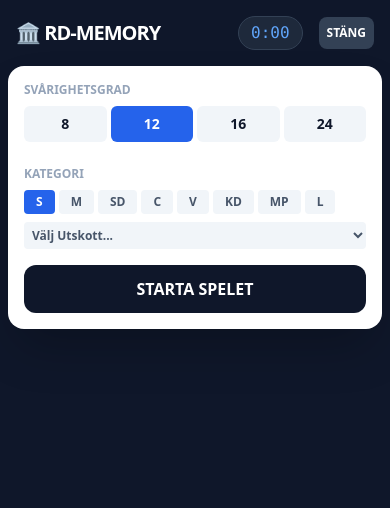
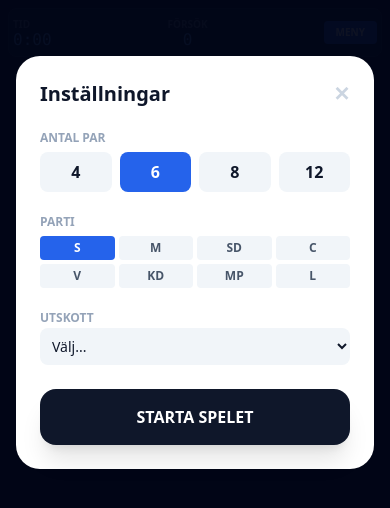
Before and after one commit to lernmark/riksdagsmemory, a plain HTML site: page index.html in a window 390 px wide. Drawn offline with nearby package versions, Linux system fonts and the light colour scheme.

Commit message:
Refactor card styles and game layout
Refactor card styles and adjust game layout for better responsiveness. Update game logic to track moves and improve user interface.

```diff
--- a/index.html
+++ b/index.html
@@ -9,94 +9,118 @@
     <script src="https://cdn.jsdelivr.net/npm/canvas-confetti@1.6.0/dist/confetti.browser.min.js"></script>
     <style>
         .card-flip { perspective: 1000px; }
-        .card-inner { transition: transform 0.6s; transform-style: preserve-3d; position: relative; width: 100%; height: 100%; }
+        .card-inner { transition: transform 0.5s; transform-style: preserve-3d; position: relative; width: 100%; height: 100%; }
         .is-flipped { transform: rotateY(180deg); }
-        .card-front, .card-back { position: absolute; width: 100%; height: 100%; backface-visibility: hidden; border-radius: 0.5rem; }
+        .card-front, .card-back { position: absolute; width: 100%; height: 100%; backface-visibility: hidden; border-radius: 0.4rem; }
         .card-back { transform: rotateY(180deg); }
 
-        /* Mobil-optimering: Försök trycka ihop spelplanen */
-        @media (max-height: 700px) {
-            .card-flip { height: 120px !important; }
-            .card-back img { height: 70px !important; }
+        /* Flexibel höjd baserat på skärmens höjd för att undvika scroll */
+        .game-grid {
+            display: grid;
+            grid-template-columns: repeat(3, 1fr);
+            gap: 0.5rem;
+            max-height: 80vh;
         }
+        @media (min-width: 640px) { .game-grid { grid-template-columns: repeat(4, 1fr); } }
+        @media (min-width: 1024px) { .game-grid { grid-template-columns: repeat(6, 1fr); } }
+
+        /* Kompakt kort för mobilen */
+        .card-h { height: 110px; }
+        @media (min-height: 700px) { .card-h { height: 140px; } }
+        @media (min-width: 640px) { .card-h { height: 180px; } }
     </style>
 </head>
-<body class="bg-slate-900 text-white min-h-screen overflow-x-hidden">
+<body class="bg-slate-950 text-white min-h-screen overflow-hidden select-none">
 
-<div id="app" class="max-w-5xl mx-auto px-2 py-4">
+<div id="app" class="max-w-5xl mx-auto px-2 py-2 flex flex-col h-screen">
 
-    <div class="flex justify-between items-center mb-4 px-2">
-        <h1 class="text-xl font-black tracking-tighter">🏛️ RD-MEMORY</h1>
-        <div class="flex gap-4 items-center">
-            <div class="bg-slate-800 px-3 py-1 rounded-full font-mono text-blue-400 border border-slate-700">
-                {{ formattedTime }}
+    <div class="flex justify-between items-center mb-2 px-1 bg-slate-900 p-2 rounded-lg border border-slate-800">
+        <div class="flex flex-col">
+            <span class="text-[10px] text-slate-500 font-bold uppercase">Tid</span>
+            <span class="font-mono text-blue-400 leading-none">{{ formattedTime }}</span>
+        </div>
+        <div class="flex flex-col items-center">
+            <span class="text-[10px] text-slate-500 font-bold uppercase">Försök</span>
+            <span class="font-mono text-blue-400 leading-none">{{ moves }}</span>
+        </div>
+        <button @click="showMenu = !showMenu" class="bg-blue-600 px-3 py-1 rounded text-[10px] font-black uppercase shadow-lg">
+            Meny
+        </button>
+    </div>
+
+    <div v-if="showMenu" class="fixed inset-0 z-[100] bg-slate-950/95 p-4 overflow-y-auto">
+        <div class="max-w-md mx-auto bg-white text-slate-900 p-6 rounded-3xl mt-10">
+            <h2 class="text-xl font-black mb-4 flex justify-between items-center">
+                Inställningar
+                <button @click="showMenu = false" class="text-slate-300">✕</button>
+            </h2>
+
+            <label class="text-xs font-bold text-slate-400 uppercase">Antal par</label>
+            <div class="grid grid-cols-4 gap-2 mb-4 mt-1">
+                <button v-for="n in [4, 6, 8, 12]" @click="settings.pairs = n"
+                    :class="settings.pairs === n ? 'bg-blue-600 text-white' : 'bg-slate-100'"
+                    class="py-2 rounded-lg font-bold">{{ n }}</button>
             </div>
-            <button @click="showMenu = !showMenu" class="bg-slate-700 p-2 rounded-lg text-xs uppercase font-bold">
-                {{ showMenu ? 'Stäng' : 'Inställningar' }}
+
+            <label class="text-xs font-bold text-slate-400 uppercase">Parti</label>
+            <div class="grid grid-cols-4 gap-1 mb-4 mt-1">
+                <button v-for="p in partier" @click="selectFilter('parti', p.kod)"
+                    :class="isActive('parti', p.kod) ? 'bg-blue-600 text-white' : 'bg-slate-100 text-slate-600'"
+                    class="py-1 rounded text-xs font-bold">{{ p.kod }}</button>
+            </div>
+
+            <label class="text-xs font-bold text-slate-400 uppercase">Utskott</label>
+            <select @change="e => selectFilter('org', e.target.value)" class="w-full bg-slate-100 p-2 rounded-lg mb-6 text-sm">
+                <option value="">Välj...</option>
+                <option v-for="u in utskott" :value="u.kod">{{ u.namn }}</option>
+            </select>
+
+            <button @click="loadGame" :disabled="loading" class="w-full bg-slate-900 text-white font-bold py-4 rounded-2xl shadow-xl">
+                {{ loading ? 'Hämtar...' : 'STARTA SPELET' }}
             </button>
         </div>
     </div>
 
-    <transition enter-active-class="transition ease-out duration-200" enter-from-class="opacity-0 -translate-y-4" enter-to-class="opacity-100 translate-y-0" leave-active-class="transition ease-in duration-150" leave-from-class="opacity-100 translate-y-0" leave-to-class="opacity-0 -translate-y-4">
-        <div v-if="showMenu" class="bg-white text-slate-900 p-4 rounded-2xl shadow-2xl mb-6 z-50 relative">
-            <div class="grid grid-cols-1 md:grid-cols-2 gap-6">
-                <div>
-                    <h2 class="text-xs font-bold uppercase text-slate-400 mb-2">Svårighetsgrad</h2>
-                    <div class="flex gap-1">
-                        <button v-for="n in [4, 6, 8, 12]" @click="settings.pairs = n"
-                            :class="settings.pairs === n ? 'bg-blue-600 text-white' : 'bg-slate-100'"
-                            class="flex-1 py-2 rounded-md font-bold text-sm transition-all">
-                            {{ n*2 }}
-                        </button>
-                    </div>
+    <div v-if="gameWon" class="fixed inset-0 z-[110] flex items-center justify-center bg-blue-600 p-4 text-center">
+        <div>
+            <h2 class="text-6xl mb-4">🏆</h2>
+            <h3 class="text-4xl font-black mb-2">Snyggt!</h3>
+            <p class="text-blue-100 mb-8 font-medium">Du klarade det!</p>
+            <div class="grid grid-cols-2 gap-4 mb-10">
+                <div class="bg-blue-700 p-4 rounded-2xl">
+                    <p class="text-xs uppercase opacity-70">Tid</p>
+                    <p class="text-2xl font-black">{{ formattedTime }}</p>
                 </div>
-                <div>
-                    <h2 class="text-xs font-bold uppercase text-slate-400 mb-2">Kategori</h2>
-                    <div class="flex flex-wrap gap-1">
-                        <button v-for="p in partier" @click="selectFilter('parti', p.kod)"
-                            :class="isActive('parti', p.kod) ? 'bg-blue-600 text-white' : 'bg-slate-100 text-slate-600'"
-                            class="px-3 py-1 rounded text-xs font-bold">
-                            {{ p.kod }}
-                        </button>
-                        <select @change="e => selectFilter('org', e.target.value)" class="bg-slate-100 text-xs font-bold p-1 rounded mt-1 w-full text-slate-600">
-                            <option value="">Välj Utskott...</option>
-                            <option v-for="u in utskott" :value="u.kod">{{ u.namn }}</option>
-                        </select>
-                    </div>
+                <div class="bg-blue-700 p-4 rounded-2xl">
+                    <p class="text-xs uppercase opacity-70">Försök</p>
+                    <p class="text-2xl font-black">{{ moves }}</p>
                 </div>
             </div>
-            <button @click="loadGame" :disabled="loading" class="w-full mt-4 bg-slate-900 text-white font-bold py-3 rounded-xl hover:bg-black transition-all">
-                {{ loading ? 'Hämtar ledamöter...' : 'STARTA SPELET' }}
-            </button>
-        </div>
-    </transition>
-
-    <div v-if="gameWon" class="fixed inset-0 z-[100] flex items-center justify-center bg-slate-900/90 backdrop-blur-sm p-4 text-center">
-        <div class="bg-white text-slate-900 p-8 rounded-3xl shadow-2xl max-w-sm w-full animate-bounce-short">
-            <h2 class="text-4xl mb-2">🏆</h2>
-            <h3 class="text-2xl font-black mb-1">Snyggt jobbat!</h3>
-            <p class="text-slate-500 mb-4 text-sm">Du hittade alla par på</p>
-            <div class="text-4xl font-mono font-black text-blue-600 mb-6">{{ formattedTime }}</div>
-            <button @click="loadGame" class="w-full bg-blue-600 text-white font-bold py-4 rounded-2xl shadow-lg shadow-blue-200">Spela igen</button>
+            <button @click="loadGame" class="bg-white text-blue-600 font-black py-4 px-12 rounded-full text-xl shadow-2xl">Spela igen</button>
         </div>
     </div>
 
-    <div class="grid grid-cols-3 sm:grid-cols-4 md:grid-cols-6 lg:grid-cols-8 gap-2 pb-10">
-        <div v-for="(card, index) in cards" :key="index" @click="flipCard(card)" class="card-flip h-40 sm:h-52 cursor-pointer">
-            <div class="card-inner shadow-xl" :class="{ 'is-flipped': card.isFlipped || card.isMatched }">
-                <div class="card-front bg-slate-800 flex items-center justify-center text-slate-700 border border-slate-700">
-                    <span class="text-2xl font-black">RD</span>
+    <div class="game-grid flex-grow overflow-hidden pt-2">
+        <div v-for="(card, index) in cards" :key="index" @click="flipCard(card)" class="card-flip card-h">
+            <div class="card-inner" :class="{ 'is-flipped': card.isFlipped || card.isMatched }">
+                <div class="card-front bg-slate-800 flex items-center justify-center border border-slate-700">
+                    <span class="text-slate-600 font-black">RD</span>
                 </div>
-                <div class="card-back bg-white p-1 flex flex-col items-center">
-                    <img :src="card.person.bild_url_192" class="w-full h-24 sm:h-32 object-cover rounded-md mb-1 bg-slate-100 shadow-inner">
-                    <div class="text-center w-full px-1">
-                        <p class="text-[10px] sm:text-[11px] font-black text-slate-800 leading-tight truncate">{{ card.person.tilltalsnamn }}</p>
-                        <p class="text-[8px] sm:text-[9px] text-blue-600 font-bold uppercase tracking-tighter truncate">{{ card.person.parti }}</p>
+                <div class="card-back bg-white p-1 flex flex-col">
+                    <img :src="card.person.bild_url_192" class="w-full h-[65%] object-cover rounded shadow-sm pointer-events-none">
+                    <div class="flex-grow flex flex-col justify-center items-center text-center overflow-hidden">
+                        <p class="text-[9px] sm:text-[10px] font-black text-slate-900 leading-[1.1] px-0.5">
+                            {{ card.person.tilltalsnamn }}<br>{{ card.person.efternamn }}
+                        </p>
+                        <p class="text-[7px] sm:text-[8px] text-blue-600 font-bold uppercase truncate w-full">
+                            {{ card.person.parti }} | {{ card.person.valkrets?.split(' ')[0] }}
+                        </p>
                     </div>
                 </div>
             </div>
         </div>
     </div>
+
 </div>
 
 <script>
@@ -111,6 +135,7 @@ createApp({
             cards: [],
             flippedCards: [],
             time: 0,
+            moves: 0,
             timerInterval: null,
             settings: { pairs: 6, filterType: 'parti', filterValue: 'S' },
             partier: [{kod:'S'},{kod:'M'},{kod:'SD'},{kod:'C'},{kod:'V'},{kod:'KD'},{kod:'MP'},{kod:'L'}],
@@ -137,6 +162,7 @@ createApp({
             this.gameWon = false;
             this.stopTimer();
             this.time = 0;
+            this.moves = 0;
 
             try {
                 const url = `https://data.riksdagen.se/personlista/?utformat=json&${this.settings.filterType}=${encodeURIComponent(this.settings.filterValue)}&rdlstatus=tjanst`;
@@ -149,20 +175,20 @@ createApp({
                     .map((p, i) => ({ id: i, pId: p.intressent_id, person: p, isFlipped: false, isMatched: false }))
                     .sort(() => 0.5 - Math.random());
 
-                this.showMenu = false; // Kollapsa menyn
-            } catch (e) { alert("Kunde inte hämta ledamöter."); }
+                this.showMenu = false;
+            } catch (e) { alert("Fel vid hämtning."); }
             finally { this.loading = false; }
         },
         flipCard(card) {
             if (this.flippedCards.length === 2 || card.isFlipped || card.isMatched) return;
 
-            // Starta timer vid första klicket
             if (this.time === 0 && !this.timerInterval) this.startTimer();
 
             card.isFlipped = true;
             this.flippedCards.push(card);
 
             if (this.flippedCards.length === 2) {
+                this.moves++;
                 if (this.flippedCards[0].pId === this.flippedCards[1].pId) {
                     this.flippedCards.forEach(c => c.isMatched = true);
                     this.flippedCards = [];
@@ -171,31 +197,26 @@ createApp({
                     setTimeout(() => {
                         this.flippedCards.forEach(c => c.isFlipped = false);
                         this.flippedCards = [];
-                    }, 1000);
+                    }, 800);
                 }
             }
         },
-        startTimer() {
-            this.timerInterval = setInterval(() => { this.time++ }, 1000);
-        },
-        stopTimer() {
-            clearInterval(this.timerInterval);
-            this.timerInterval = null;
-        },
+        startTimer() { this.timerInterval = setInterval(() => { this.time++ }, 1000); },
+        stopTimer() { clearInterval(this.timerInterval); this.timerInterval = null; },
         checkWin() {
             if (this.cards.every(c => c.isMatched)) {
                 this.stopTimer();
-                this.gameWon = true;
-                this.celebrate();
+                setTimeout(() => {
+                    this.gameWon = true;
+                    this.celebrate();
+                }, 500);
             }
         },
         celebrate() {
-            const duration = 3 * 1000;
-            const end = Date.now() + duration;
-
+            const end = Date.now() + 3000;
             (function frame() {
-                confetti({ particleCount: 3, angle: 60, spread: 55, origin: { x: 0 }, colors: ['#005293', '#febc11'] });
-                confetti({ particleCount: 3, angle: 120, spread: 55, origin: { x: 1 }, colors: ['#005293', '#febc11'] });
+                confetti({ particleCount: 4, angle: 60, spread: 55, origin: { x: 0 }, colors: ['#005293', '#febc11'] });
+                confetti({ particleCount: 4, angle: 120, spread: 55, origin: { x: 1 }, colors: ['#005293', '#febc11'] });
                 if (Date.now() < end) requestAnimationFrame(frame);
             }());
         }
```
